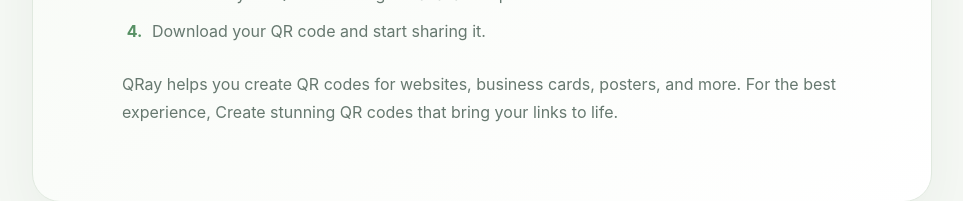
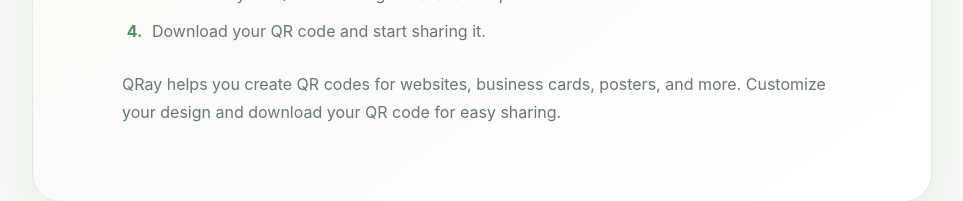
Before and after one commit to insafdave/qray, a React (Vite) app: page / in a window 1280 px wide. Shown: the part 2181-2382 px from the top of the page, without its empty margins (158-1121 px from the left). Built offline with nearby package versions, Linux system fonts and the light colour scheme.

Commit message:
Update description in App component for clarity on QR code customization and sharing

```diff
--- a/src/App.jsx
+++ b/src/App.jsx
@@ -1365,8 +1365,8 @@
 
           <p>
             QRay helps you create QR codes for websites, business cards,
-            posters, and more. For the best experience, Create stunning QR codes
-            that bring your links to life.
+            posters, and more. Customize your design and download your QR code
+            for easy sharing.
           </p>
         </div>
       </section>
```
